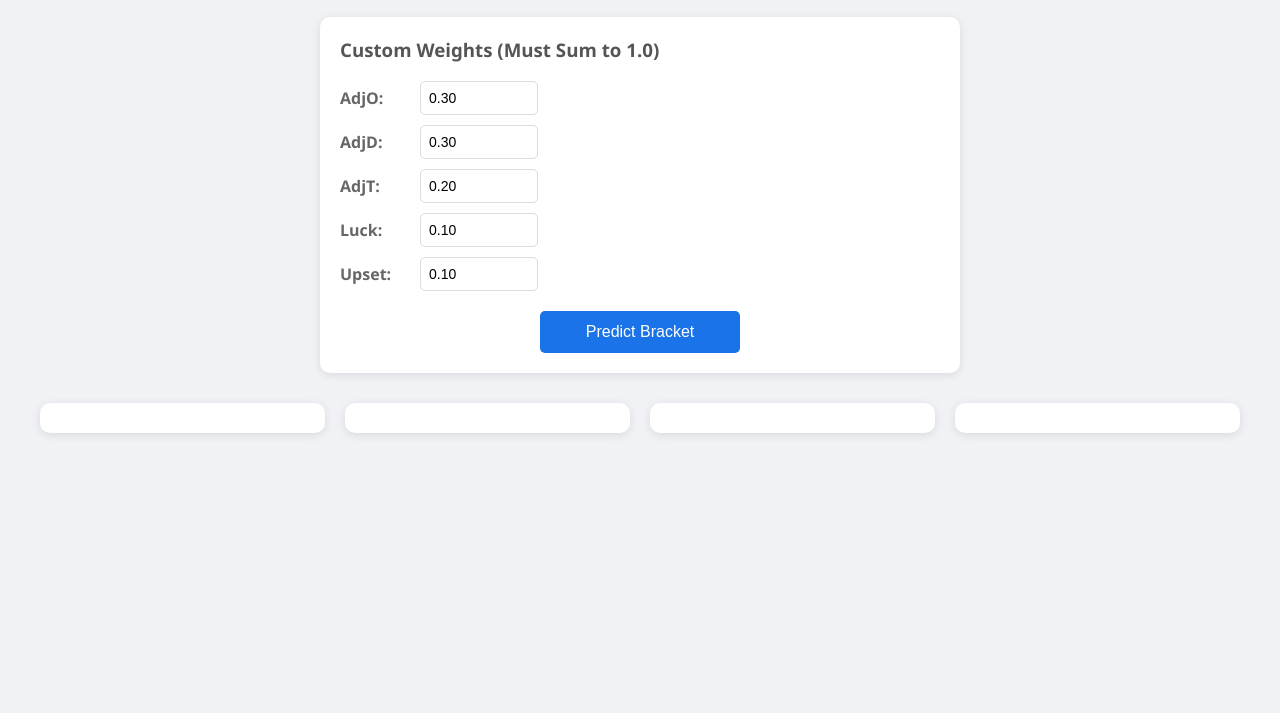
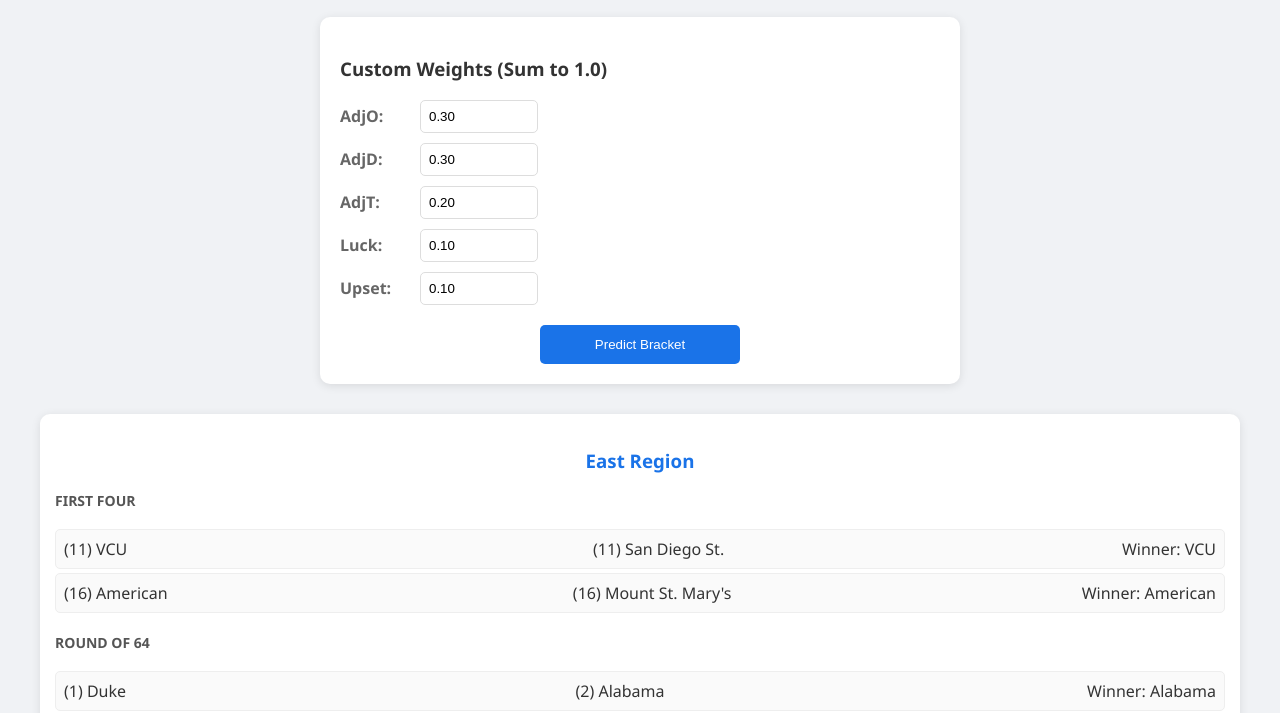
Before and after one commit to spoofjack/Bracket-Buster, a plain HTML site: page index.html in a window 1280 px wide. Both pictures are taken after a click on the button "Predict Bracket". Shown: the part 87-800 px from the top of the page. Drawn offline with Linux system fonts and the light colour scheme.

Commit message:
Update index.html

```diff
--- a/index.html
+++ b/index.html
@@ -8,51 +8,39 @@
         body { font-family: 'Segoe UI', Arial, sans-serif; margin: 0; padding: 20px; background-color: #f0f2f5; color: #333; }
         h1 { text-align: center; color: #1a73e8; margin-bottom: 20px; }
         .controls { max-width: 600px; margin: 0 auto 30px; background: white; padding: 20px; border-radius: 10px; box-shadow: 0 2px 10px rgba(0,0,0,0.1); }
-        .controls h3 { margin-top: 0; color: #555; }
         .weight-input { display: flex; align-items: center; margin: 10px 0; }
         .weight-input label { width: 80px; font-weight: bold; color: #666; }
-        .weight-input input { width: 100px; padding: 8px; border: 1px solid #ddd; border-radius: 5px; font-size: 14px; }
-        button { display: block; width: 200px; margin: 20px auto 0; padding: 12px; background-color: #1a73e8; color: white; border: none; border-radius: 5px; font-size: 16px; cursor: pointer; transition: background-color 0.3s; }
+        .weight-input input { width: 100px; padding: 8px; border: 1px solid #ddd; border-radius: 5px; }
+        button { display: block; width: 200px; margin: 20px auto 0; padding: 12px; background-color: #1a73e8; color: white; border: none; border-radius: 5px; cursor: pointer; }
         button:hover { background-color: #1557b0; }
         #bracket-results { max-width: 1200px; margin: 0 auto; }
-        .bracket-container { display: flex; justify-content: space-between; flex-wrap: wrap; gap: 20px; }
-        .region { flex: 1; min-width: 250px; background: white; padding: 15px; border-radius: 10px; box-shadow: 0 2px 10px rgba(0,0,0,0.1); }
-        .region h3 { text-align: center; color: #1a73e8; margin-bottom: 15px; }
-        .round { margin-bottom: 20px; border-bottom: 1px solid #ddd; padding-bottom: 15px; }
-        .round:last-child { border-bottom: none; }
-        .round h4 { margin: 0 0 10px; color: #555; font-size: 14px; text-transform: uppercase; }
-        .matchup { display: flex; justify-content: space-between; align-items: center; padding: 8px; margin: 4px 0; background: #fafafa; border: 1px solid #eee; border-radius: 5px; font-size: 14px; }
-        .team { flex: 1; text-align: left; }
-        .final-four, .championship { margin-top: 30px; text-align: center; }
-        .final-four h3, .championship h3 { color: #1a73e8; margin-bottom: 15px; }
-        .championship .matchup { display: inline-block; width: 300px; background: #e8f0fe; border: 1px solid #1a73e8; }
-        .champion { font-weight: bold; color: #d32f2f; margin-top: 10px; font-size: 18px; }
+        .region { background: white; padding: 15px; margin-bottom: 20px; border-radius: 10px; box-shadow: 0 2px 10px rgba(0,0,0,0.1); }
+        .region h3 { text-align: center; color: #1a73e8; }
+        .round { margin-bottom: 20px; }
+        .round h4 { color: #555; font-size: 14px; text-transform: uppercase; }
+        .matchup { display: flex; justify-content: space-between; padding: 8px; margin: 4px 0; background: #fafafa; border: 1px solid #eee; border-radius: 5px; }
+        .team { flex: 1; }
+        .final-four, .championship { text-align: center; margin-top: 30px; }
+        .final-four h3, .championship h3 { color: #1a73e8; }
+        .champion { font-weight: bold; color: #d32f2f; font-size: 18px; margin-top: 10px; }
     </style>
 </head>
 <body>
     <h1>Bracket Buster 2025</h1>
     <div class="controls">
-        <h3>Custom Weights (Must Sum to 1.0)</h3>
-        <div class="weight-input"><label>AdjO:</label><input type="number" id="adjO" value="0.30" step="0.01" min="0" max="1"></div>
-        <div class="weight-input"><label>AdjD:</label><input type="number" id="adjD" value="0.30" step="0.01" min="0" max="1"></div>
-        <div class="weight-input"><label>AdjT:</label><input type="number" id="adjT" value="0.20" step="0.01" min="0" max="1"></div>
-        <div class="weight-input"><label>Luck:</label><input type="number" id="luck" value="0.10" step="0.01" min="0" max="1"></div>
-        <div class="weight-input"><label>Upset:</label><input type="number" id="upset" value="0.10" step="0.01" min="0" max="1"></div>
+        <h3>Custom Weights (Sum to 1.0)</h3>
+        <div class="weight-input"><label>AdjO:</label><input type="number" id="adjO" value="0.30" step="0.01"></div>
+        <div class="weight-input"><label>AdjD:</label><input type="number" id="adjD" value="0.30" step="0.01"></div>
+        <div class="weight-input"><label>AdjT:</label><input type="number" id="adjT" value="0.20" step="0.01"></div>
+        <div class="weight-input"><label>Luck:</label><input type="number" id="luck" value="0.10" step="0.01"></div>
+        <div class="weight-input"><label>Upset:</label><input type="number" id="upset" value="0.10" step="0.01"></div>
         <button onclick="predictTournament()">Predict Bracket</button>
     </div>
-    <div id="bracket-results">
-        <div class="bracket-container">
-            <div class="region" id="east"></div>
-            <div class="region" id="west"></div>
-            <div class="region" id="south"></div>
-            <div class="region" id="midwest"></div>
-        </div>
-        <div class="final-four" id="final-four"></div>
-        <div class="championship" id="championship"></div>
-    </div>
+    <div id="bracket-results"></div>
 
     <script>
         const teamsData = [
+            // East Region
             { Seed: 1, Region: "East", Team: "Duke", AdjO: 128.0, AdjD: 89.8, AdjT: 65.7, Luck: -0.019, Momentum: 0.9 },
             { Seed: 8, Region: "East", Team: "Mississippi St.", AdjO: 118.7, AdjD: 98.6, AdjT: 68.1, Luck: 0.012, Momentum: 0.64 },
             { Seed: 9, Region: "East", Team: "Baylor", AdjO: 120.8, AdjD: 99.7, AdjT: 64.5, Luck: -0.054, Momentum: 0.58 },
@@ -71,6 +59,8 @@
             { Seed: 15, Region: "East", Team: "Robert Morris", AdjO: 107.0, AdjD: 104.9, AdjT: 67.8, Luck: 0.088, Momentum: 0.76 },
             { Seed: 16, Region: "East", Team: "American", AdjO: 102.1, AdjD: 108.0, AdjT: 63.5, Luck: 0.133, Momentum: 0.65 },
             { Seed: 16, Region: "East", Team: "Mount St. Mary's", AdjO: 100.1, AdjD: 106.8, AdjT: 67.4, Luck: 0.147, Momentum: 0.65 },
+
+            // Midwest Region
             { Seed: 1, Region: "Midwest", Team: "Houston", AdjO: 123.2, AdjD: 87.8, AdjT: 61.4, Luck: 0.015, Momentum: 0.88 },
             { Seed: 16, Region: "Midwest", Team: "SIUE", AdjO: 101.9, AdjD: 106.2, AdjT: 65.8, Luck: 0.052, Momentum: 0.67 },
             { Seed: 8, Region: "Midwest", Team: "Gonzaga", AdjO: 123.6, AdjD: 96.3, AdjT: 70.2, Luck: -0.074, Momentum: 0.76 },
@@ -88,6 +78,8 @@
             { Seed: 10, Region: "Midwest", Team: "Utah St.", AdjO: 120.7, AdjD: 105.5, AdjT: 67.5, Luck: 0.086, Momentum: 0.79 },
             { Seed: 2, Region: "Midwest", Team: "Tennessee", AdjO: 120.3, AdjD: 89.1, AdjT: 63.6, Luck: 0.016, Momentum: 0.79 },
             { Seed: 15, Region: "Midwest", Team: "Wofford", AdjO: 113.6, AdjD: 109.5, AdjT: 64.0, Luck: -0.032, Momentum: 0.56 },
+
+            // South Region
             { Seed: 1, Region: "South", Team: "Auburn", AdjO: 128.4, AdjD: 93.4, AdjT: 67.6, Luck: 0.030, Momentum: 0.85 },
             { Seed: 8, Region: "South", Team: "Louisville", AdjO: 118.1, AdjD: 95.5, AdjT: 68.7, Luck: 0.058, Momentum: 0.79 },
             { Seed: 9, Region: "South", Team: "Creighton", AdjO: 116.9, AdjD: 98.2, AdjT: 67.0, Luck: 0.049, Momentum: 0.73 },
@@ -104,6 +96,8 @@
             { Seed: 15, Region: "South", Team: "Bryant", AdjO: 106.7, AdjD: 105.5, AdjT: 72.5, Luck: -0.004, Momentum: 0.68 },
             { Seed: 16, Region: "South", Team: "Alabama St.", AdjO: 101.4, AdjD: 110.6, AdjT: 67.7, Luck: 0.049, Momentum: 0.56 },
             { Seed: 16, Region: "South", Team: "Saint Francis", AdjO: 99.7, AdjD: 112.4, AdjT: 66.9, Luck: 0.074, Momentum: 0.48 },
+
+            // West Region
             { Seed: 1, Region: "West", Team: "Florida", AdjO: 128.6, AdjD: 92.4, AdjT: 69.6, Luck: 0.007, Momentum: 0.88 },
             { Seed: 16, Region: "West", Team: "Norfolk St.", AdjO: 107.1, AdjD: 108.7, AdjT: 66.3, Luck: 0.056, Momentum: 0.71 },
             { Seed: 8, Region: "West", Team: "UConn", AdjO: 121.9, AdjD: 102.6, AdjT: 63.7, Luck: -0.019, Momentum: 0.70 },
@@ -149,9 +143,8 @@
             const random2 = 0.85 + Math.random() * 0.3;
             score1 *= random1;
             score2 *= random2;
-            const seedDiff = Math.abs(team1.Seed - team2.Seed);
             const upsetChance = getUpsetProbability(team1.Seed, team2.Seed) * weights.Upset;
-            const isUpsetPossible = Math.random() < upsetChance && seedDiff >= 3;
+            const isUpsetPossible = Math.random() < upsetChance && Math.abs(team1.Seed - team2.Seed) >= 3;
             if (isUpsetPossible && team1.Seed > team2.Seed) score1 *= 1.1;
             else if (isUpsetPossible && team2.Seed > team1.Seed) score2 *= 1.1;
             if (round === "Elite 8" || round === "Final Four" || round === "Championship") {
@@ -182,34 +175,34 @@
             };
             console.log("Weights:", weights);
 
-            const totalWeight = Number((weights.AdjO + weights.AdjD + weights.AdjT + weights.Luck + weights.Upset).toFixed(2));
+            const totalWeight = weights.AdjO + weights.AdjD + weights.AdjT + weights.Luck + weights.Upset;
             console.log("Total Weight:", totalWeight);
-            if (totalWeight !== 1.0) {
-                alert("Weights must sum to 1.0 (current sum: " + totalWeight + ")");
+            if (totalWeight < 0.95 || totalWeight > 1.05) {
+                alert("Weights should sum to 1.0 (current sum: " + totalWeight.toFixed(2) + ")");
                 return;
             }
 
-            console.log("Starting simulation");
             const regions = {
                 "East": teamsData.filter(t => t.Region === "East").sort((a, b) => a.Seed - b.Seed),
-                "West": teamsData.filter(t => t.Region === "West").sort((a, b) => a.Seed - b.Seed),
+                "Midwest": teamsData.filter(t => t.Region === "Midwest").sort((a, b) => a.Seed - b.Seed),
                 "South": teamsData.filter(t => t.Region === "South").sort((a, b) => a.Seed - b.Seed),
-                "Midwest": teamsData.filter(t => t.Region === "Midwest").sort((a, b) => a.Seed - b.Seed)
+                "West": teamsData.filter(t => t.Region === "West").sort((a, b) => a.Seed - b.Seed)
             };
 
+            // Simulate First Four
             const firstFourWinners = {
                 "East": [
-                    simulateMatchup(regions["East"][8], regions["East"][9], weights, "First Four"),
-                    simulateMatchup(regions["East"][15], regions["East"][16], weights, "First Four")
+                    simulateMatchup(regions["East"].find(t => t.Team === "VCU"), regions["East"].find(t => t.Team === "San Diego St."), weights, "First Four"),
+                    simulateMatchup(regions["East"].find(t => t.Team === "American"), regions["East"].find(t => t.Team === "Mount St. Mary's"), weights, "First Four")
+                ],
+                "Midwest": [
+                    simulateMatchup(regions["Midwest"].find(t => t.Team === "North Carolina"), regions["Midwest"].find(t => t.Team === "Texas"), weights, "First Four")
+                ],
+                "South": [
+                    simulateMatchup(regions["South"].find(t => t.Team === "Alabama St."), regions["South"].find(t => t.Team === "Saint Francis"), weights, "First Four")
                 ],
                 "West": [
-                    simulateMatchup(regions["West"][9], regions["West"][10], weights, "First Four")
-                ],
-                "South": [
-                    simulateMatchup(regions["South"][13], regions["South"][14], weights, "First Four")
-                ],
-                "Midwest": [
-                    simulateMatchup(regions["Midwest"][9], regions["Midwest"][10], weights, "First Four")
+                    simulateMatchup(regions["West"].find(t => t.Team === "Drake"), regions["West"].find(t => t.Team === "Xavier"), weights, "First Four")
                 ]
             };
 
@@ -218,35 +211,40 @@
                 let round64Teams = [];
                 if (region === "East") {
                     round64Teams = [
-                        regions[region][0], regions[region][1], regions[region][2], regions[region][3],
-                        regions[region][4], regions[region][5], regions[region][6], regions[region][7],
-                        firstFourWinners["East"][0], regions[region][10], regions[region][11], regions[region][12],
-                        regions[region][13], regions[region][14], regions[region][15], firstFourWinners["East"][1]
+                        regions[region][0], regions[region][1], regions[region][2], regions[region][3], // 1 vs 16, 8 vs 9
+                        regions[region][4], regions[region][5], regions[region][6], regions[region][7], // 5 vs 12, 4 vs 13
+                        regions[region][8], regions[region][10], regions[region][11], regions[region][12], // 6 vs 11, 3 vs 14
+                        regions[region][13], regions[region][14], regions[region][15], firstFourWinners["East"][1] // 7 vs 10, 2 vs First Four
                     ];
+                    round64Teams[8] = firstFourWinners["East"][0]; // Replace 11-seed with First Four winner
+                } else if (region === "Midwest") {
+                    round64Teams = [
+                        regions[region][0], regions[region][1], regions[region][2], regions[region][3], // 1 vs 16, 8 vs 9
+                        regions[region][4], regions[region][5], regions[region][6], regions[region][7], // 5 vs 12, 4 vs 13
+                        regions[region][8], regions[region][10], regions[region][11], regions[region][12], // 6 vs 11, 3 vs 14
+                        regions[region][13], regions[region][14], regions[region][15], regions[region][16] // 7 vs 10, 2 vs 15
+                    ];
+                    round64Teams[8] = firstFourWinners["Midwest"][0]; // Replace 11-seed with First Four winner
+                } else if (region === "South") {
+                    round64Teams = [
+                        regions[region][0], regions[region][1], regions[region][2], regions[region][3], // 1 vs 16, 8 vs 9
+                        regions[region][4], regions[region][5], regions[region][6], regions[region][7], // 5 vs 12, 4 vs 13
+                        regions[region][8], regions[region][9], regions[region][10], regions[region][11], // 6 vs 11, 3 vs 14
+                        regions[region][12], regions[region][13], regions[region][14], regions[region][15] // 7 vs 10, 2 vs 15
+                    ];
+                    round64Teams[0] = firstFourWinners["South"][0]; // Replace 16-seed with First Four winner
                 } else if (region === "West") {
                     round64Teams = [
-                        regions[region][0], regions[region][1], regions[region][2], regions[region][3],
-                        regions[region][4], regions[region][5], regions[region][6], regions[region][7],
-                        regions[region][8], firstFourWinners["West"][0], regions[region][11], regions[region][12],
-                        regions[region][13], regions[region][14], regions[region][15], regions[region][16]
+                        regions[region][0], regions[region][1], regions[region][2], regions[region][3], // 1 vs 16, 8 vs 9
+                        regions[region][4], regions[region][5], regions[region][6], regions[region][7], // 5 vs 12, 4 vs 13
+                        regions[region][8], regions[region][10], regions[region][11], regions[region][12], // 6 vs 11, 3 vs 14
+                        regions[region][13], regions[region][14], regions[region][15], regions[region][16] // 7 vs 10, 2 vs 15
                     ];
-                } else if (region === "South") {
-                    round64Teams = [
-                        regions[region][0], regions[region][1], regions[region][2], regions[region][3],
-                        regions[region][4], regions[region][5], regions[region][6], regions[region][7],
-                        regions[region][8], regions[region][9], regions[region][10], regions[region][11],
-                        regions[region][12], regions[region][13], firstFourWinners["South"][0]
-                    ];
-                } else if (region === "Midwest") {
-                    round64Teams = [
-                        regions[region][0], regions[region][1], regions[region][2], regions[region][3],
-                        regions[region][4], regions[region][5], regions[region][6], regions[region][7],
-                        regions[region][8], firstFourWinners["Midwest"][0], regions[region][11], regions[region][12],
-                        regions[region][13], regions[region][14], regions[region][15], regions[region][16]
-                    ];
+                    round64Teams[8] = firstFourWinners["West"][0]; // Replace 11-seed with First Four winner
                 }
 
                 bracket[region] = {
+                    "First Four": firstFourWinners[region],
                     "Round of 64": round64Teams,
                     "Round of 32": simulateRound(round64Teams, weights, "Round of 32"),
                     "Sweet 16": null,
@@ -266,26 +264,37 @@
             let html = "";
             for (const region in bracket) {
                 html += `<div class="region"><h3>${region} Region</h3>`;
-                if (firstFourWinners[region].length > 0) {
+
+                if (bracket[region]["First Four"].length > 0) {
                     html += `<div class="round"><h4>First Four</h4>`;
-                    firstFourWinners[region].forEach((winner, index) => {
-                        const teams = index === 0 ? [regions[region][8], regions[region][9]] : [regions[region][15], regions[region][16]];
+                    bracket[region]["First Four"].forEach((winner, index) => {
+                        const teams = region === "East" && index === 0 ? ["VCU", "San Diego St."] :
+                                      region === "East" && index === 1 ? ["American", "Mount St. Mary's"] :
+                                      region === "Midwest" ? ["North Carolina", "Texas"] :
+                                      region === "South" ? ["Alabama St.", "Saint Francis"] :
+                                      ["Drake", "Xavier"];
+                        const team1 = regions[region].find(t => t.Team === teams[0]);
+                        const team2 = regions[region].find(t => t.Team === teams[1]);
                         html += `<div class="matchup">
-                                    <div class="team">(${teams[0].Seed}) ${teams[0].Team}</div>
-                                    <div class="team">(${teams[1].Seed}) ${teams[1].Team}</div>
+                                    <div class="team">(${team1.Seed}) ${team1.Team}</div>
+                                    <div class="team">(${team2.Seed}) ${team2.Team}</div>
                                     <div class="winner">Winner: ${winner.Team}</div>
                                  </div>`;
                     });
                     html += `</div>`;
                 }
+
                 const rounds = ["Round of 64", "Round of 32", "Sweet 16", "Elite 8"];
                 rounds.forEach(round => {
                     html += `<div class="round"><h4>${round}</h4>`;
-                    const nextRound = round === "Round of 64" ? "Round of 32" : round === "Round of 32" ? "Sweet 16" : round === "Sweet 16" ? "Elite 8" : "Final Four";
-                    for (let i = 0; i < bracket[region][round].length - 1; i += 2) {
-                        const team1 = bracket[region][round][i];
-                        const team2 = bracket[region][round][i + 1];
-                        const winner = bracket[region][nextRound].includes(team1) ? team1 : team2;
+                    const teams = bracket[region][round];
+                    for (let i = 0; i < teams.length; i += 2) {
+                        const team1 = teams[i];
+                        const team2 = teams[i + 1];
+                        const nextRound = round === "Round of 64" ? "Round of 32" :
+                                         round === "Round of 32" ? "Sweet 16" :
+                                         round === "Sweet 16" ? "Elite 8" : null;
+                        const winner = nextRound && bracket[region][nextRound].includes(team1) ? team1 : team2;
                         html += `<div class="matchup">
                                     <div class="team">(${team1.Seed}) ${team1.Team}</div>
                                     <div class="team">(${team2.Seed}) ${team2.Team}</div>
```
